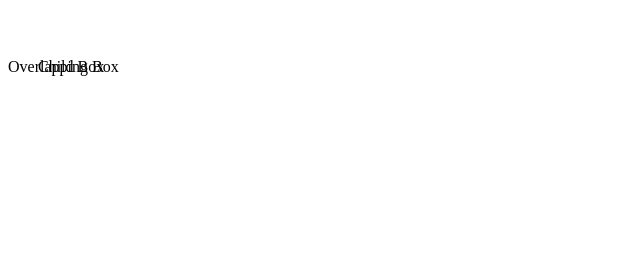
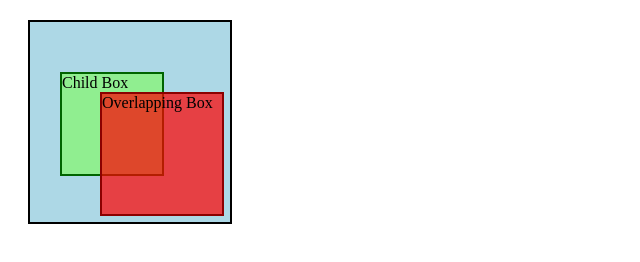
Before and after one commit to hemamalinig/FullStack, a plain HTML site: page demo/html Css/css/lab7.html in a window 1280 px wide. Shown: the whole page, without its empty margins (0-640 px from the left). Drawn offline with Linux system fonts and the light colour scheme.

Commit message:
Add container and child div styles with overlapping effect

```diff
--- a/demo/html Css/css/styles.css
+++ b/demo/html Css/css/styles.css
@@ -87,7 +87,7 @@ p {
     overflow-y: hidden; /* Disable vertical scrolling
     white-space: nowrap; /* Prevent text from wrapping to the next line
 } */
-.container{
+/* .container{
     position: relative;
 }
 .child{
@@ -100,4 +100,47 @@ p {
    position: absolute;
    top: 50px;
 
+} */
+.container {
+    position: relative; /* Parent div with relative positioning */
+    width: 200px;
+    height: 200px;
+    background-color: lightblue;
+    border: 2px solid black;
+    margin: 20px;
 }
+
+.child {
+    position: absolute; /* Child div with absolute positioning */
+    top: 50px; /* Move 50px from the top of the parent */
+    left: 30px; /* Move 30px from the left of the parent */
+    width: 100px;
+    height: 100px;
+    background-color: lightgreen;
+    border: 2px solid darkgreen;
+}
+
+.overlap {
+    position: absolute; /* Overlapping div */
+    top: 70px; /* Adjust position to overlap */
+    left: 70px;
+    width: 120px;
+    height: 120px;
+    background-color: rgba(255, 0, 0, 0.7); /* Semi-transparent red */
+    border: 2px solid darkred;
+    z-index: 10; /* Higher z-index to ensure it overlaps */
+}
+/* Explanation:
+Parent Div (.container):
+
+position: relative; ensures that the child div's position: absolute; is calculated relative to this parent.
+A fixed width, height, and background color are applied for visibility.
+Child Div (.child):
+
+position: absolute; positions the child div relative to the parent.
+top: 50px; and left: 30px; move the child div 50px from the top and 30px from the left of the parent.
+Overlapping Div (.overlap):
+
+position: absolute; allows it to overlap other elements.
+z-index: 10; ensures it appears on top of the other divs.
+A semi-transparent background color (rgba(255, 0, 0, 0.7)) is used to make the overlap visually distinct.*/
```
